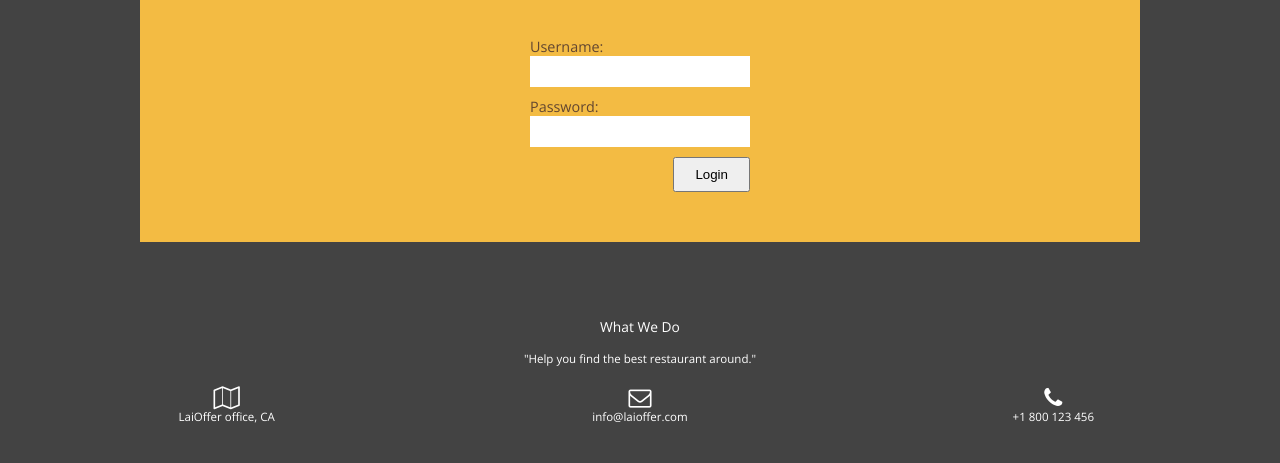
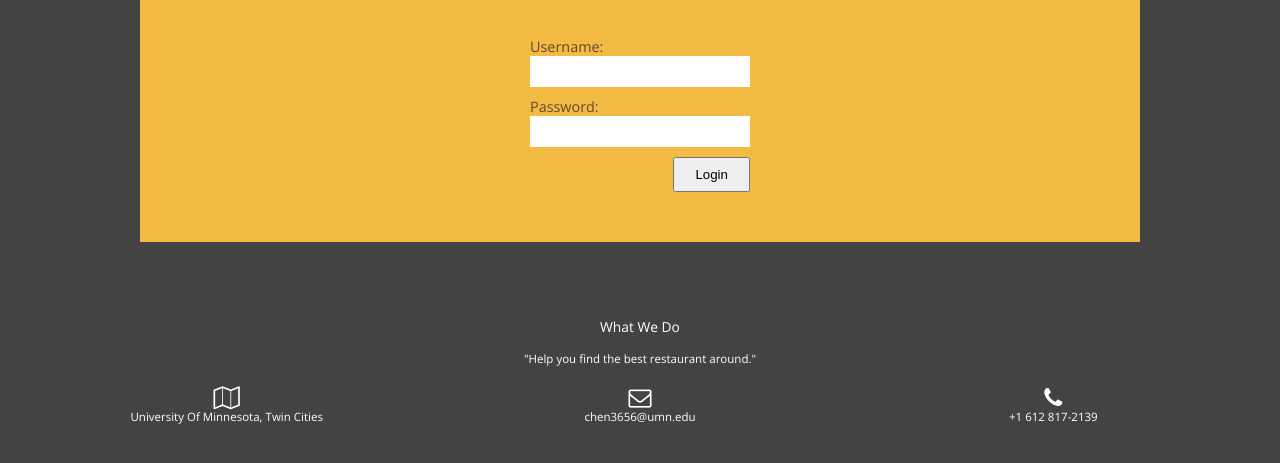
Before and after one commit to chen3656/Dashi, a plain HTML site: page WebContent/index.html in a window 1280 px wide. Shown: the part 313-776 px from the top of the page. Drawn offline with nearby package versions, Linux system fonts and the light colour scheme; no server answers.

Commit message:
Third commit

```diff
--- a/WebContent/index.html
+++ b/WebContent/index.html
@@ -83,15 +83,15 @@
     <ul>
       <li>
         <p><i class="fa fa-map-o fa-2x"></i></p>
-        <p>LaiOffer office, CA</p>
+        <p>University Of Minnesota, Twin Cities</p>
       </li>
       <li>
         <p><i class="fa fa-envelope-o fa-2x"></i></p>
-        <p>info@laioffer.com</p>
+        <p>chen3656@umn.edu</p>
       </li>
       <li>
         <p><i class="fa fa-phone fa-2x"></i></p>
-        <p>+1 800 123 456</p>
+        <p>+1 612 817-2139</p>
       </li>
     </ul>
   </footer>
```
